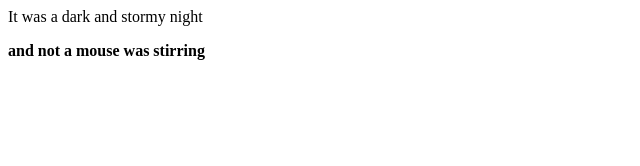
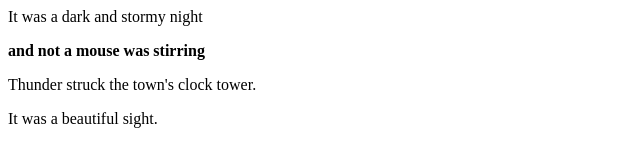
Before and after one commit to djacksonjr5/fireside_story, a plain HTML site: page index.html in a window 1280 px wide. Shown: the whole page, without its empty margins (0-640 px from the left). Drawn offline with Linux system fonts and the light colour scheme.

Commit message:
next two lines

```diff
--- a/index.html
+++ b/index.html
@@ -2,5 +2,7 @@
     <body>
         <p>It was a dark and stormy night</p>
         <p><b>and not a mouse was stirring</b></p>
+        <p>Thunder struck the town's clock tower.</p>
+        <p>It was a beautiful sight.</p>
     </body>
 </html>
```
